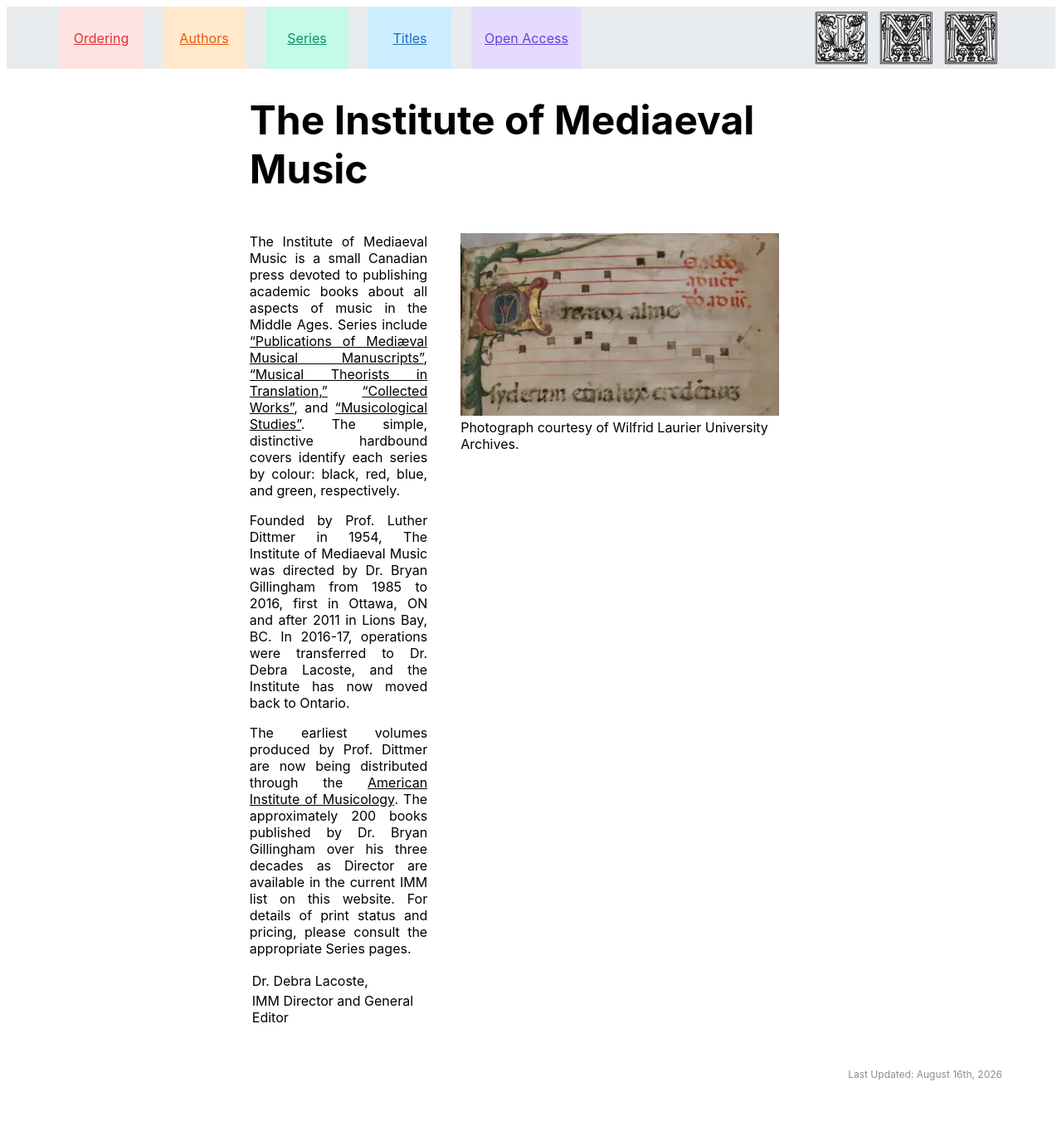
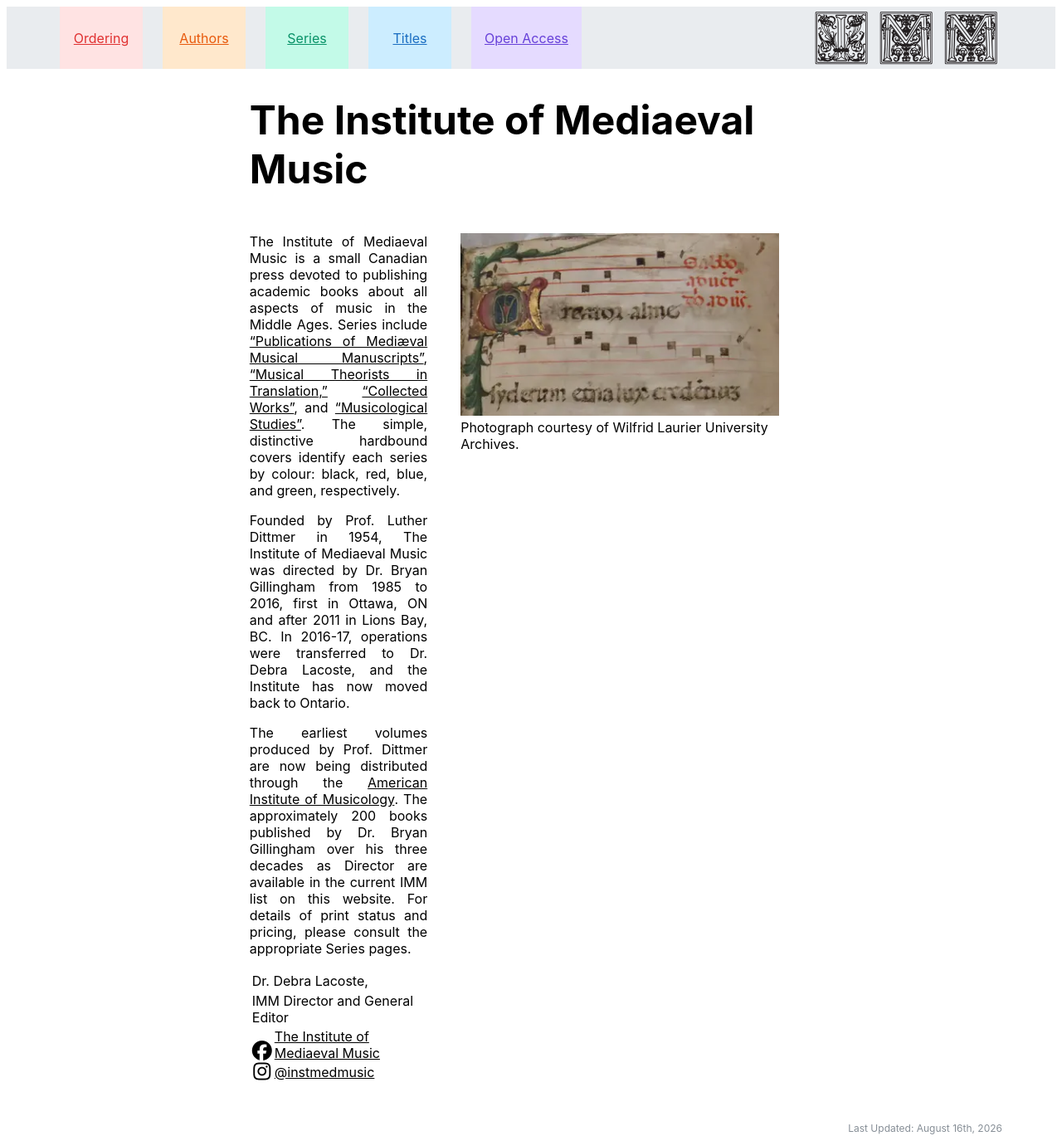
Before and after one commit to medieval-music/website, a Jekyll site: the page built from index.md, in a window 1280 px wide. Shown: the whole page at 83% size. Built offline with Jekyll 4.4.1, drawn with Linux system fonts in a browser that asks for light colours; before the commit the page ends 1310 px from its top, so only the background shows below that.

Commit message:
feat: Add social media links to home page

```diff
--- a/_includes/navbar.html
+++ b/_includes/navbar.html
@@ -13,7 +13,7 @@
 			<img class="logo" src="{{ '/assets/img/IMM-logo-narrow.svg' | relative_url }}" />
 		</a>
 		<button class="icon" onclick="document.querySelector('.burger-menu').classList.toggle('open')" aria-label="Open navigation menu">
-			<i class="fa fa-bars"></i>
+			<i class="fa-solid fa-bars"></i>
 		</button>
 	</div>
 	<nav class="burger-menu" aria-label="Main navigation">
--- a/_layouts/base.html
+++ b/_layouts/base.html
@@ -12,7 +12,7 @@
 		<link rel="icon" href="{{ '/assets/img/favicon.svg' | relative_url }}" type="image/svg+xml">
 		<link rel="apple-touch-icon" href="{{ '/apple-touch-icon.png' | relative_url }}" sizes="180x180">
 		<link rel="manifest" href="{{ '/manifest.json' | relative_url }}" />
-		<link rel="stylesheet" href="https://cdnjs.cloudflare.com/ajax/libs/font-awesome/4.7.0/css/font-awesome.min.css">
+		<link rel="stylesheet" href="https://cdnjs.cloudflare.com/ajax/libs/font-awesome/7.3.1/css/all.min.css" integrity="sha512-QeR2VH+lsBE5LSAe1Q5EnTBbe7XTBubt8dG93Y7gidSgdMCr8nVqKcfKAMyN96SV8KDbZVTDXChatu5G2KQGzg==" crossorigin="anonymous" referrerpolicy="no-referrer" />
 		<script>
 			// Pass the special character mapping to JS for searching
 			const charMappings = {{ site.data.character_map | jsonify }};
--- a/_layouts/homepage.html
+++ b/_layouts/homepage.html
@@ -4,6 +4,14 @@ layout: default
 <div class="home-page">
 	<div>
 		{{ content }}
+		<div class="social-media-box">
+			<a class='facebook-link' href='https://www.facebook.com/profile.php?id=61593436615873' target='_blank'>
+				<span><i class="fa-brands fa-facebook"></i></span>The Institute of Mediaeval Music
+			</a>
+			<a class='insta-link' href='https://www.instagram.com/instmedmusic' target='_blank'>
+				<span><i class="fa-brands fa-instagram"></i></span>@instmedmusic
+			</a>
+		</div>
 	</div>
 	<div>
 		<figure class="homepage-figure">
--- a/_sass/homepage.scss
+++ b/_sass/homepage.scss
@@ -16,3 +16,21 @@
 		text-align: justify;
 	}
 }
+
+.social-media-box {
+	a {
+		display: flex;
+
+		&.facebook-link {
+			align-items: flex-end;
+		}
+
+		&.insta-link {
+			align-items: center;
+		}
+
+		i {
+			font-size: 1.5em;
+		}
+	}
+}
```
Also changed, not shown: index.md (line endings or trailing spaces).
